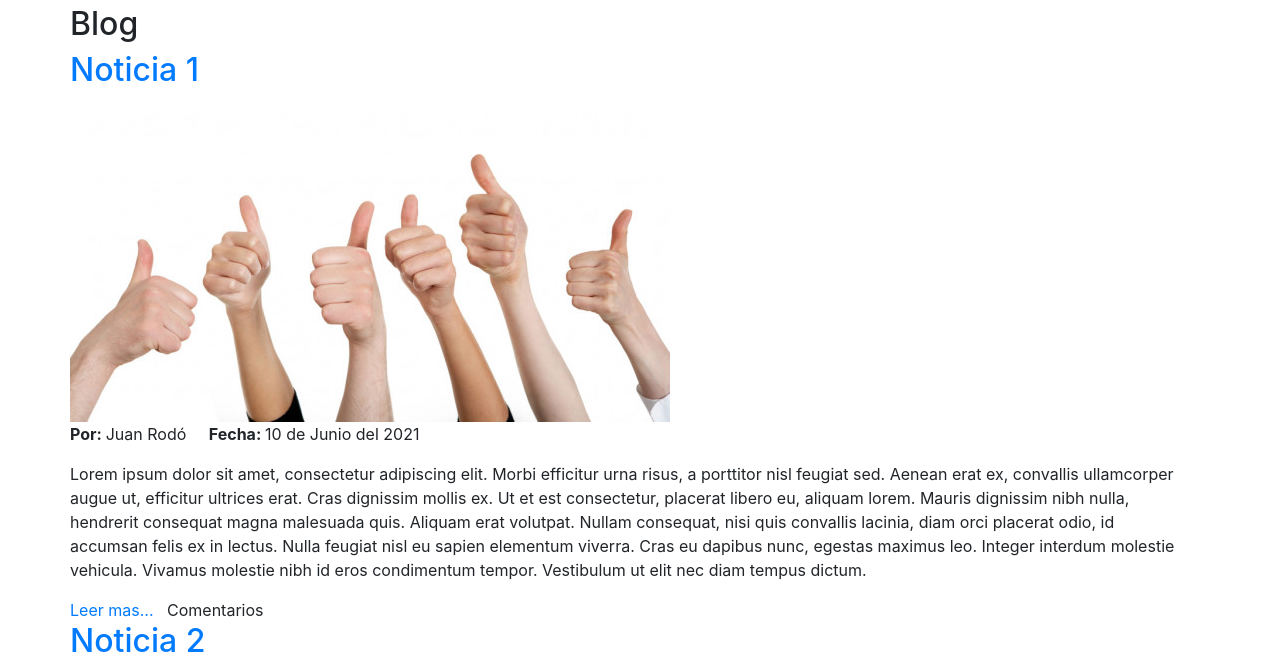
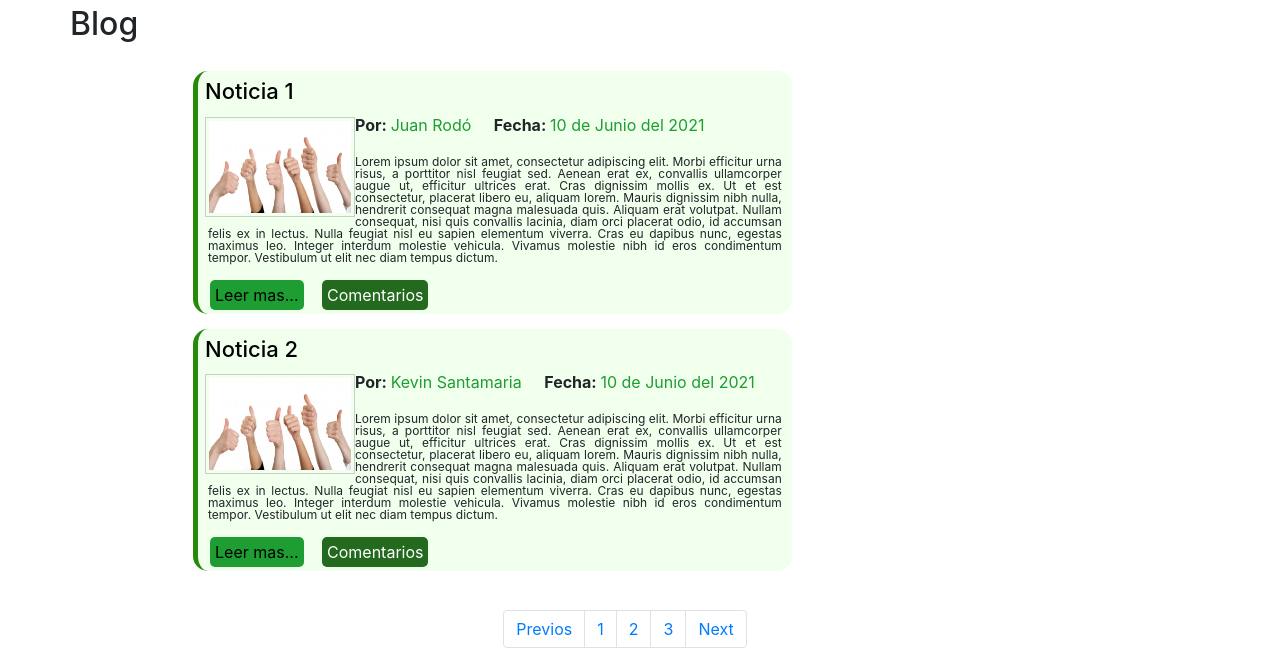
Before and after one commit to kevinS03/ProyectoFloraWork, a website: page html/index.html in a window 1280 px wide. Both pictures are taken after a click on the link "BLOG". Shown: the part 111-776 px from the top of the page. Drawn offline with nearby package versions, Linux system fonts and the light colour scheme.

Commit message:
Update style.css

```diff
--- a/html/CSS/style.css
+++ b/html/CSS/style.css
@@ -173,3 +173,93 @@
 .map{
 	background-color: #ffeafa;
 }
+.blog{
+	width: 80%;
+	height: auto;
+	overflow: hidden;
+	margin: 10px auto;
+}
+
+.publicaciones{
+	width: 70%;
+	height: auto;
+	overflow: hidden;
+	margin-top: 10px;
+}
+
+.post{
+	width: 99%;
+	height: auto;
+	overflow: hidden;
+	padding: 7px;
+	background: #f1ffed;
+	border-left: 5px solid #258a08;
+	border-radius: 15px;
+	margin-bottom: 15px;
+}
+
+.enlace-post h2{
+	text-decoration: none;
+	color: #000;
+	font-size: 22px;
+}
+
+.enlace-post h2:hover{
+	text-decoration: underline;
+}
+
+.parrafo-post{
+	line-height: 1;
+	text-align: justify;
+	font-size: 12px;
+	padding: 3px;
+}
+
+.publicaciones .img-post{
+	width: 150px;
+	height: 100px;
+	float: left;
+	margin-top: 4px;
+	padding: 3px;
+	border: 1px solid #cccccc;
+}
+
+.datos-post{
+	color: #1e9d32;
+}
+
+.leer-mas{
+	background: #1e9d32;
+	color: #000000;
+	border: 0px;
+	border-radius: 5px;
+	margin: 5px;
+	text-decoration: none;
+	padding: 5px;
+
+}
+.comentarios-post{
+	background: #236a1e;
+	color: #ffffff;
+	border: 0px;
+	border-radius: 5px;
+	text-decoration: none;
+	padding: 5px;
+}
+
+.informacion{
+	width: 99%;
+	height: auto;
+	overflow: hidden;
+	padding: 7px;
+	background: #f1ffed;
+	border-left: 5px solid #258a08;
+	border-right: 5px solid #258a08;
+	border-radius: 15px;
+	margin-bottom: 15px;
+}
+
+.correo{
+	text-decoration: none;
+	color: #000000;
+}
```
